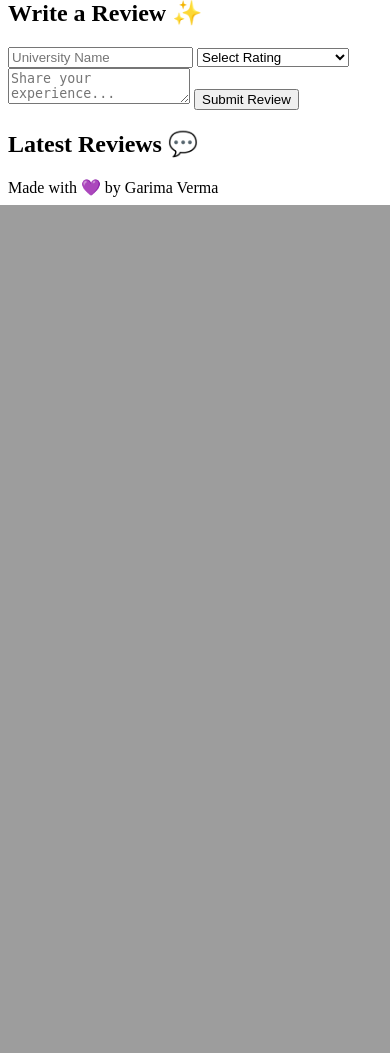
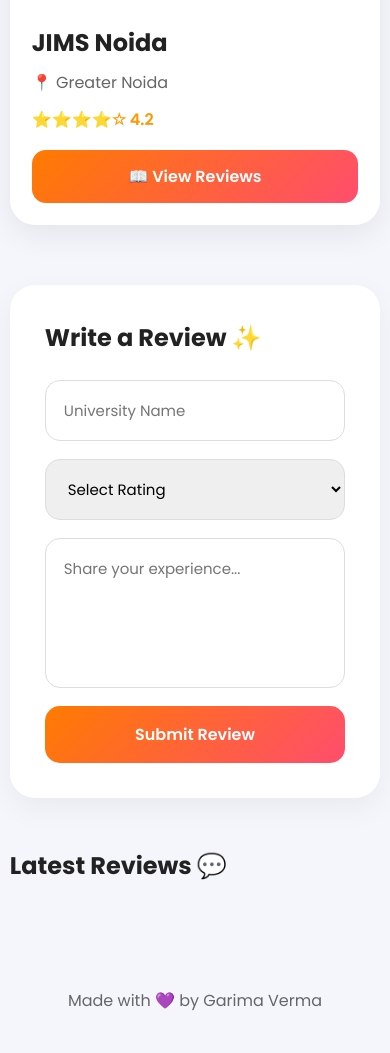
Before and after one commit to gv545312-glitch/mess-review-mvp, a Flask app: page / in a window 390 px wide. Shown: the part 3312-4365 px from the top of the page. Before the commit the page ends 3517 px from the top, so only its background shows below. Run offline with Flask 3, Linux system fonts and the light colour scheme; data that the repository does not hold is empty.

Commit message:
final fixed premium ui

```diff
--- a/static/style.css
+++ b/static/style.css
@@ -1,11 +1,25 @@
+*{
+    margin:0;
+    padding:0;
+    box-sizing:border-box;
+    font-family:'Poppins',sans-serif;
+}
+
+body{
+    background:#f4f6fb;
+    color:#222;
+}
+
+
+/* HERO */
+
 .hero{
     width:100%;
-    padding:80px 20px 140px;
+    min-height:420px;
 
-    background:
-    linear-gradient(
+    background:linear-gradient(
         135deg,
-        #3a1207,
+        #4b1203,
         #ff7b00
     );
 
@@ -13,11 +27,12 @@
     align-items:center;
     justify-content:center;
 
+    padding:60px 20px;
+
     border-bottom-left-radius:30px;
     border-bottom-right-radius:30px;
 
     position:relative;
-
     overflow:hidden;
 }
 
@@ -26,8 +41,8 @@
 
     position:absolute;
 
-    width:300px;
-    height:300px;
+    width:250px;
+    height:250px;
 
     background:rgba(255,255,255,0.08);
 
@@ -57,8 +72,6 @@
     font-size:14px;
 
     background:rgba(255,255,255,0.1);
-
-    backdrop-filter:blur(10px);
 }
 
 .hero h1{
@@ -91,25 +104,21 @@
     padding:20px 35px;
 
     border-radius:20px;
-
-    backdrop-filter:blur(10px);
 }
 
 .hero-stats h2{
     font-size:35px;
-    margin-bottom:5px;
 }
 
 .hero-stats span{
     font-size:14px;
-    opacity:0.8;
 }
 
 
 /* SEARCH */
 
 .search-section{
-    margin-top:-70px;
+    margin-top:-45px;
     padding:0 20px;
 }
 
@@ -126,10 +135,7 @@
 
     border-radius:25px;
 
-    box-shadow:0 10px 40px rgba(0,0,0,0.08);
-
-    position:relative;
-    z-index:100;
+    box-shadow:0 10px 30px rgba(0,0,0,0.08);
 }
 
 .search-box input{
@@ -162,3 +168,311 @@
 
     font-weight:600;
 }
+
+
+/* MAIN */
+
+.container{
+    width:95%;
+    max-width:1300px;
+    margin:auto;
+    padding:40px 0;
+}
+
+
+/* TOP BUTTONS */
+
+.top-buttons{
+    display:flex;
+    gap:15px;
+    flex-wrap:wrap;
+
+    margin-bottom:35px;
+}
+
+.top-buttons button{
+    border:none;
+
+    background:white;
+
+    padding:14px 24px;
+
+    border-radius:15px;
+
+    cursor:pointer;
+
+    font-weight:600;
+
+    box-shadow:0 5px 15px rgba(0,0,0,0.05);
+}
+
+
+/* HEADING */
+
+.heading{
+    margin-bottom:25px;
+}
+
+.heading h2{
+    font-size:40px;
+    margin-bottom:10px;
+}
+
+.heading p{
+    color:#666;
+}
+
+
+/* FILTERS */
+
+.filters{
+    display:flex;
+    gap:15px;
+    flex-wrap:wrap;
+
+    margin-bottom:35px;
+}
+
+.filters button{
+    border:none;
+
+    padding:12px 22px;
+
+    border-radius:30px;
+
+    background:white;
+
+    cursor:pointer;
+
+    font-weight:500;
+}
+
+.filters .active{
+    background:linear-gradient(
+        135deg,
+        #ff7b00,
+        #ff4d6d
+    );
+
+    color:white;
+}
+
+
+/* GRID */
+
+.grid{
+    display:grid;
+
+    grid-template-columns:
+    repeat(auto-fit,minmax(280px,1fr));
+
+    gap:30px;
+}
+
+
+/* CARD */
+
+.card{
+    background:white;
+
+    border-radius:25px;
+
+    overflow:hidden;
+
+    box-shadow:0 10px 30px rgba(0,0,0,0.07);
+
+    transition:0.3s;
+}
+
+.card:hover{
+    transform:translateY(-8px);
+}
+
+.card img{
+    width:100%;
+    height:220px;
+    object-fit:cover;
+}
+
+.card-content{
+    padding:22px;
+}
+
+.card-content h3{
+    margin-bottom:10px;
+    font-size:24px;
+}
+
+.card-content p{
+    color:#666;
+    margin-bottom:12px;
+}
+
+.rating{
+    margin-bottom:18px;
+    color:#ff9800;
+    font-weight:600;
+}
+
+
+/* BUTTON */
+
+.view-btn{
+    display:flex;
+    align-items:center;
+    justify-content:center;
+
+    width:100%;
+
+    padding:14px;
+
+    border-radius:14px;
+
+    text-decoration:none;
+
+    background:linear-gradient(
+        135deg,
+        #ff7b00,
+        #ff4d6d
+    );
+
+    color:white;
+
+    font-weight:600;
+}
+
+
+/* REVIEW */
+
+.review-section{
+    background:white;
+
+    margin-top:60px;
+
+    padding:35px;
+
+    border-radius:25px;
+
+    box-shadow:0 10px 30px rgba(0,0,0,0.05);
+}
+
+.review-section h2{
+    margin-bottom:25px;
+}
+
+.review-section form{
+    display:flex;
+    flex-direction:column;
+    gap:18px;
+}
+
+.review-section input,
+.review-section select,
+.review-section textarea{
+    width:100%;
+
+    padding:18px;
+
+    border:1px solid #ddd;
+
+    border-radius:15px;
+
+    font-size:15px;
+
+    outline:none;
+}
+
+.review-section textarea{
+    min-height:150px;
+    resize:none;
+}
+
+.review-section button{
+    border:none;
+
+    background:linear-gradient(
+        135deg,
+        #ff7b00,
+        #ff4d6d
+    );
+
+    color:white;
+
+    padding:16px;
+
+    border-radius:15px;
+
+    cursor:pointer;
+
+    font-size:16px;
+    font-weight:600;
+}
+
+
+/* REVIEWS */
+
+.latest-reviews{
+    margin-top:50px;
+}
+
+.latest-reviews h2{
+    margin-bottom:25px;
+}
+
+.review-card{
+    background:white;
+
+    padding:25px;
+
+    border-radius:20px;
+
+    margin-bottom:20px;
+
+    box-shadow:0 8px 25px rgba(0,0,0,0.05);
+}
+
+.review-top{
+    display:flex;
+    justify-content:space-between;
+    align-items:center;
+
+    margin-bottom:15px;
+}
+
+
+/* FOOTER */
+
+footer{
+    text-align:center;
+
+    padding:40px 20px;
+
+    color:#666;
+}
+
+
+/* MOBILE */
+
+@media(max-width:768px){
+
+    .hero{
+        min-height:500px;
+    }
+
+    .hero h1{
+        font-size:38px;
+    }
+
+    .heading h2{
+        font-size:30px;
+    }
+
+    .search-box{
+        flex-direction:column;
+    }
+
+    .grid{
+        grid-template-columns:1fr;
+    }
+
+}
```
